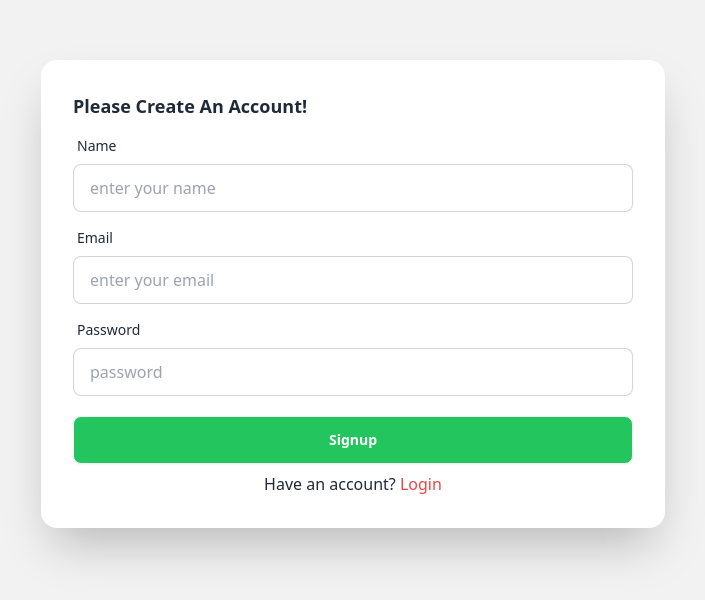
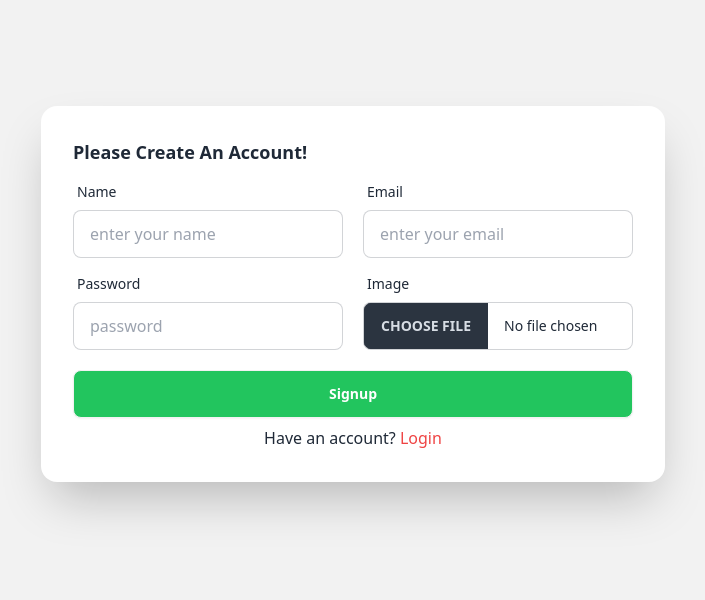
Before and after one commit to sohanwebdevctg/complete-mern-project-foodi-client-, a React (Vite) app: page /signup in a window 1280 px wide. Shown: the part 106-706 px from the top of the page, without its empty margins (287-992 px from the left). Built offline with nearby package versions, Linux system fonts and the light colour scheme.

Commit message:
create user post data

```diff
--- a/package.json
+++ b/package.json
@@ -10,7 +10,7 @@
     "preview": "vite preview"
   },
   "dependencies": {
-    "@tanstack/react-query": "^5.64.2",
+    "axios": "^1.7.9",
     "localforage": "^1.10.0",
     "match-sorter": "^8.0.0",
     "react": "^18.3.1",
--- a/src/Components/Signup.jsx
+++ b/src/Components/Signup.jsx
@@ -1,31 +1,92 @@
+import axios from 'axios';
+import { useForm } from 'react-hook-form';
 import { Link } from 'react-router-dom';
 
 const Signup = () => {
 
 
+  const { register, handleSubmit, formState: { errors }} = useForm()
+
+  const onSubmit = (data) => {
+    const name = data.name;
+    const email = data.email;
+    const password = data.password;
+
+
+    // image setting
+    const image = data.image[0];
+    const formData = new FormData();
+    formData.append('image', image);
+    const imageLink = `https://api.imgbb.com/1/upload?key=${import.meta.env.VITE_IMAGE_LINK}`
+    fetch(imageLink, {
+      method : 'POST',
+      body : formData
+    })
+    .then((res) => res.json())
+    .then((data) => {
+      // get image link from imageBB
+      const imageUrl = data.data.display_url;
+
+      // post user data in server
+      axios.post('http://localhost:3000/api/v1/user/register',{
+        name : name,
+        email : email,
+        password : password,
+        image : imageUrl
+      })
+      .then((res) => {
+        if(res.data.status === 200){
+          alert('success')
+        }
+      })
+      .catch((error) => {
+        console.log(error);
+      });
+
+    })
+  }
+
   return (
 <div className="hero bg-base-200 min-h-screen w-full">
   <div className="hero-content w-full">
     <div className="card bg-base-100 w-1/2 shadow-2xl">
-      <form className="card-body" >
+      <form className="card-body" onSubmit={handleSubmit(onSubmit)}>
         <h3 className="font-bold text-lg">Please Create An Account!</h3>
-        <div className="form-control">
+        <div className='flex gap-5'>
+                  {/* name start */}
+        <div className="form-control flex-1">
           <label className="label">
             <span className="label-text">Name</span>
           </label>
-          <input type="text" placeholder="enter your name" className="input input-bordered"  />
+          <input type="text" placeholder="enter your name" className="input input-bordered" {...register("name", { required: true })} />
         </div>
-        <div className="form-control">
+        {/* name end */}
+        {/* email start */}
+        <div className="form-control flex-1">
           <label className="label">
             <span className="label-text">Email</span>
           </label>
-          <input type="email" placeholder="enter your email" className="input input-bordered" />
+          <input type="email" placeholder="enter your email" className="input input-bordered"  {...register("email", { required: true })}/>
         </div>
-        <div className="form-control">
+        {/* email end */}
+        </div>
+        <div className='flex gap-5'>
+                  {/* password start */}
+        <div className="form-control flex-1">
           <label className="label">
             <span className="label-text">Password</span>
           </label>
-          <input type="password" placeholder="password" className="input input-bordered" />
+          <input type="password" placeholder="password" className="input input-bordered" {...register("password", { required: true })}/>
+        </div>
+        {/* password end */}
+        {/* image start */}
+        <div className="form-control flex-1">
+          <label className="label">
+            <span className="label-text">Image</span>
+          </label>
+            <input type="file" className="file-input file-input-bordered file-input-md w-full" {...register("image", { required: true })}/>
+        </div>
+        {/* image end */}
         </div>
         <div className="form-control mt-3">
           <button className="btn bg-green-500 hover:bg-green-500 text-white">Signup</button>
```
Also changed, not shown: 1 other file (tests, documents, lock files or other folders).
